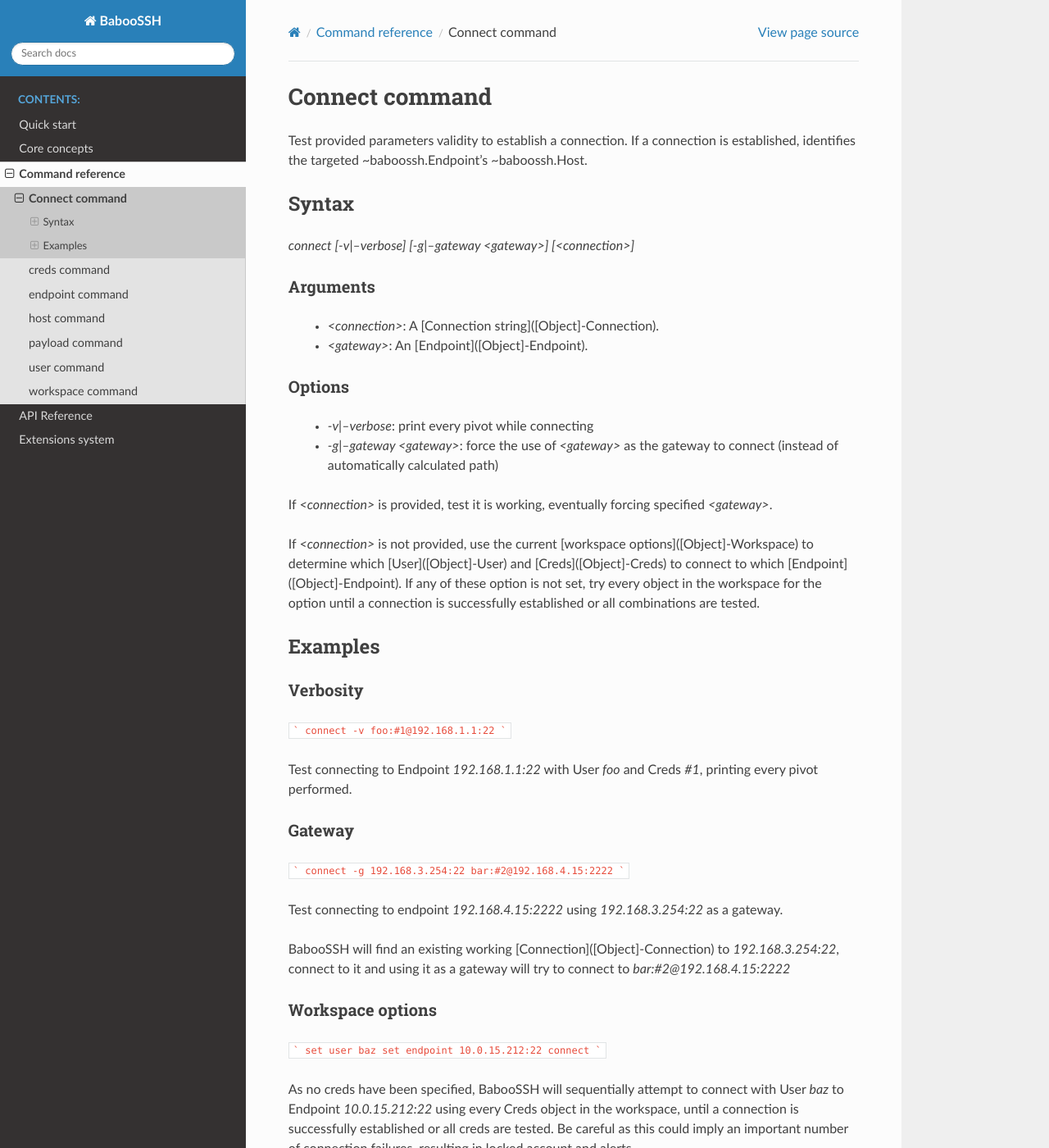
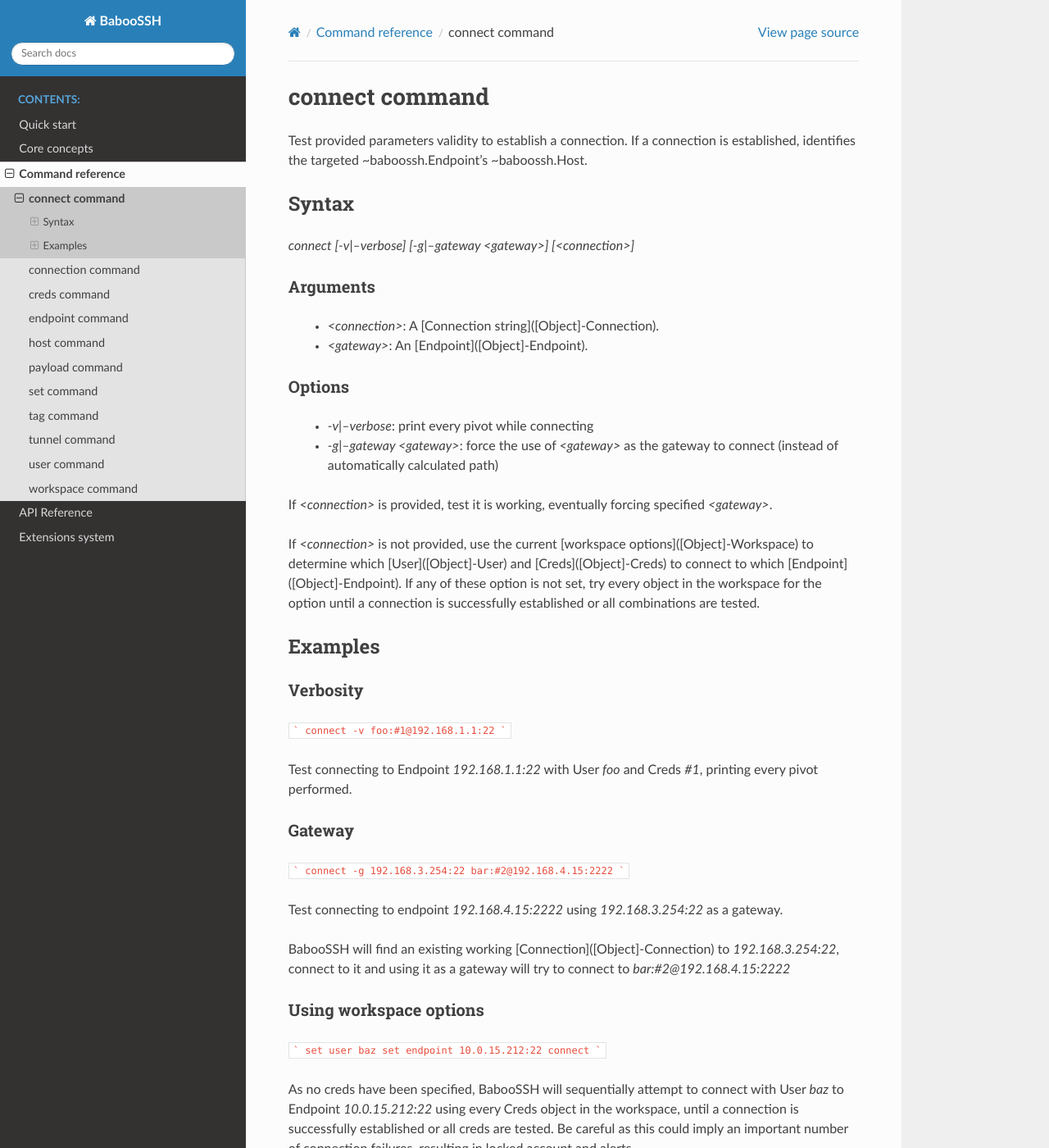
Before and after one commit to cybiere/baboossh, a Sphinx documentation site: the page built from docs/command/connect.rst, in a window 1280 px wide and 1400 px high. Shown: the whole window at 82% size. Built offline with Sphinx 7.4.7 and the Read the Docs theme 2.0.0, drawn with Linux system fonts in a browser that asks for light colours; the version number could not be read and is left out.

Commit message:
Added doc for connection, set, tag & tunnel commands

````diff
--- a/docs/command.rst
+++ b/docs/command.rst
@@ -5,9 +5,13 @@
    :maxdepth: 2
 
    command/connect
+   command/connection
    command/creds
    command/endpoint
    command/host
    command/payload
+   command/set
+   command/tag
+   command/tunnel
    command/user
    command/workspace
--- a/docs/command/connect.rst
+++ b/docs/command/connect.rst
@@ -1,4 +1,4 @@
-Connect command
+connect command
 ===============
 
 Test provided parameters validity to establish a connection. If a connection is established, identifies the targeted ~baboossh.Endpoint's ~baboossh.Host.
@@ -47,8 +47,8 @@
 
 BabooSSH will find an existing working [Connection]([Object]-Connection) to `192.168.3.254:22`, connect to it and using it as a gateway will try to connect to `bar:#2@192.168.4.15:2222`
 
-Workspace options
------------------
+Using workspace options
+-----------------------
 
 ```
 set user baz
--- a/docs/command/connection.rst
+++ b/docs/command/connection.rst
@@ -18,7 +18,7 @@
 close
 +++++
 
-Manually close an Connection opened with `connect command` or `run command` or as a gateway by one of those. Recursively closes any :class:`~baboossh.Connection` or :class:`~baboossh.Tunnel` using the connection as a pivot or an output.
+Manually close an Connection opened with :ref:`connect command` or :ref:`run command` or as a gateway by one of those. Recursively closes any :class:`~baboossh.Connection` or :class:`~baboossh.Tunnel` using the connection as a pivot or an output.
 
 Arguments
 ---------
````
Also changed, not shown: docs/command/set.rst (added, +30 -0 lines), docs/command/tag.rst (added, +31 -0 lines), docs/command/tunnel.rst (added, +32 -0 lines).
